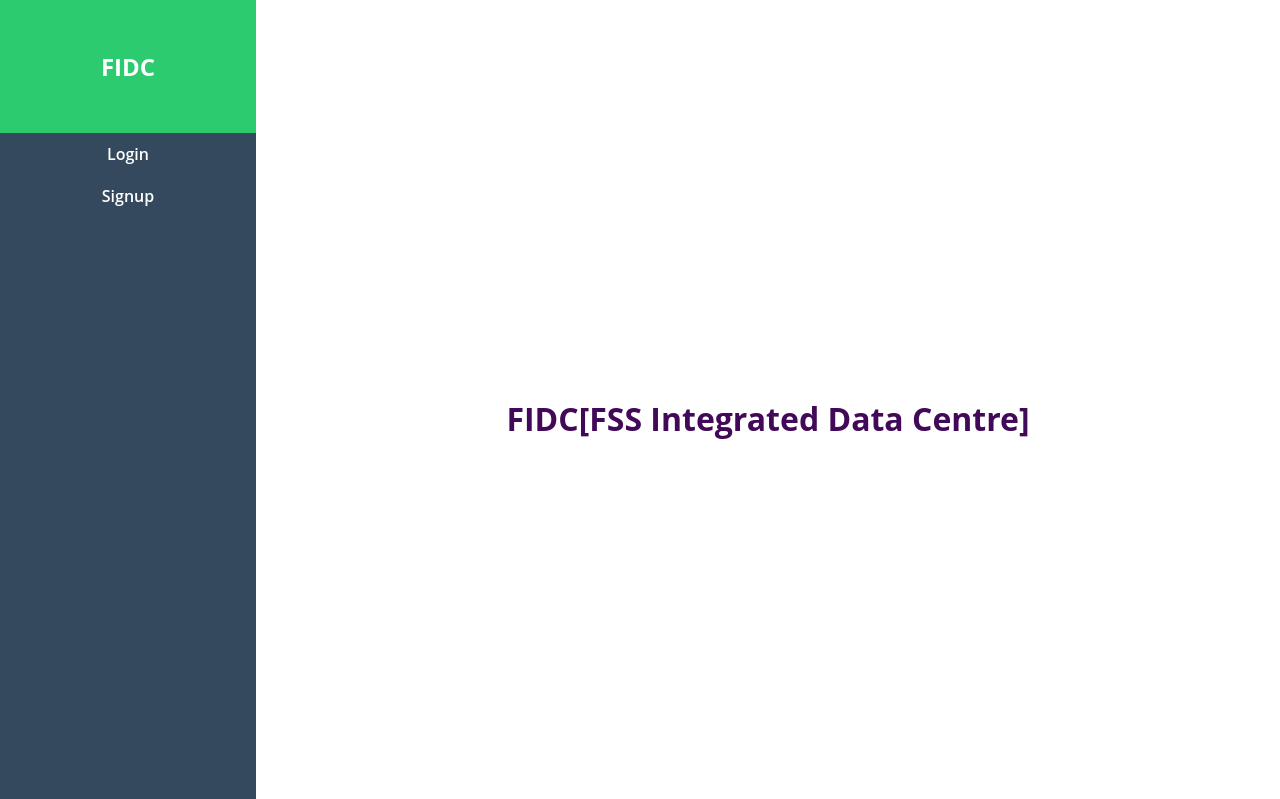
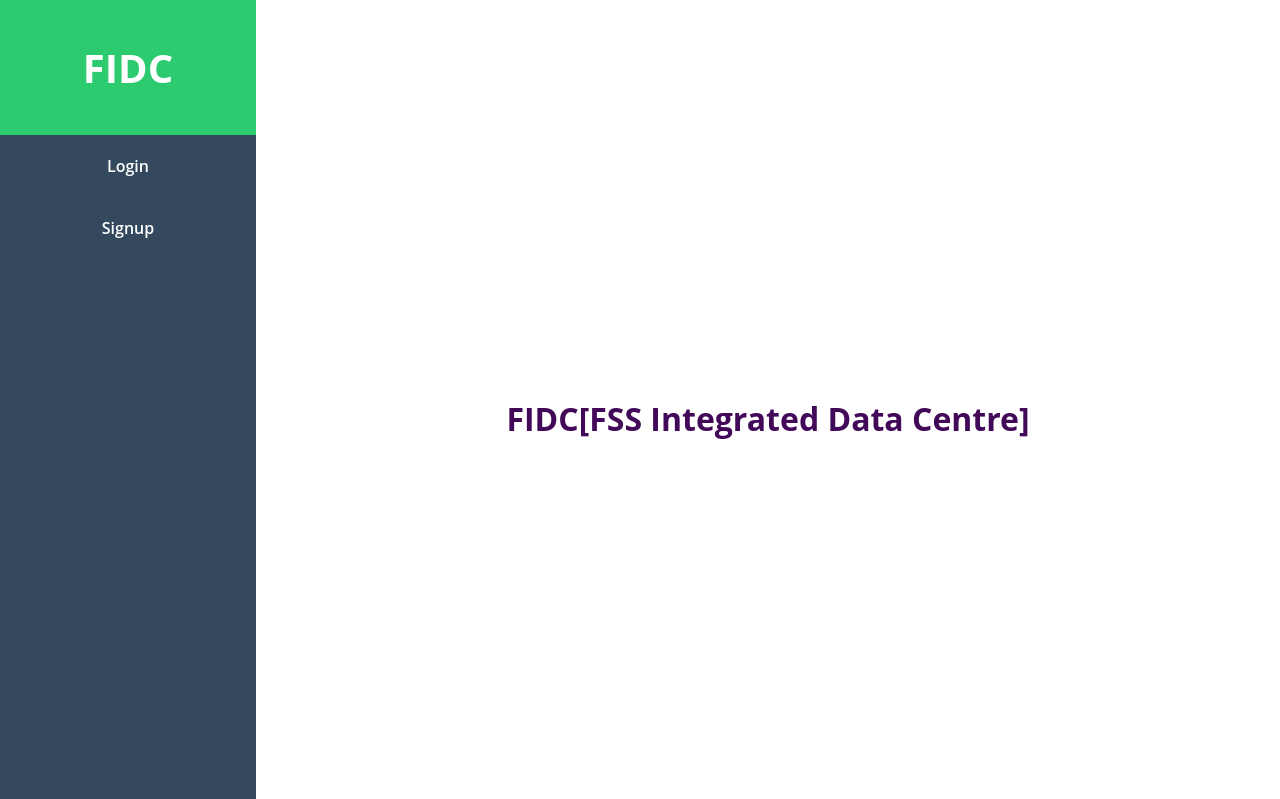
Before and after one commit to Adedayoke/FIDC-fork, a Python web app: template flask/templates/index.html in a window 1280 px wide. Shown: the top 799 px of the page. Run offline with Jinja, Linux system fonts and the light colour scheme; the template is opened without the code that fills it, so the values that code supplies are empty.

Commit message:
logo update

```diff
--- a/flask/templates/base.html
+++ b/flask/templates/base.html
@@ -24,11 +24,13 @@
       }
       .sidebar h1 {
         text-align: center;
-        padding: 50px 0;
+        padding: 40px 0;
         background-color: #2ccb6f;
+        font-size: 40px;
       }
       ul {
         list-style: none;
+        padding-top: 10px;
       }
       li {
         width: 100%;
@@ -36,8 +38,8 @@
         padding: 10px;
         font-weight: 600;
         font-style: normal;
-        font-variation-settings: "wdth" 100;
         cursor: pointer;
+        margin-bottom: 20px;
       }
       li a {
         text-decoration: none;
@@ -197,7 +199,7 @@
       }
       .login .inputSection input,
       .payment .inputSection input {
-        padding: 10px;
+        padding: 15px 20px;
         width: 80%;
         border: none;
         outline: none;
@@ -225,7 +227,7 @@
       .loginCont,
       .signupCont,
       .paymentCont {
-        width: 50%;
+        width: 60%;
         text-align: center;
       }
       .login form,
@@ -333,6 +335,7 @@
         padding: 10px;
         width: calc(100% / 3);
         font-weight: 700;
+        margin-bottom: 0;
       }
       .dashboardCont {
         height: 100%;
@@ -340,7 +343,7 @@
         /* overflow: hidden; */
       }
       .sectionCont {
-        height: 100%;
+        height: 80%;
         padding-top: 10px;
       }
       .section {
@@ -408,6 +411,9 @@
       }
       .sm-cont{
         display: none;
+      }
+      .sm-cont li{
+        margin-bottom: 0;
       }
       .tHistorySection{
         overflow: auto;
```
Also changed, not shown: flask/instance/users.db, flask/static/images/c29ec854-21f1-11ef-bca6-2cd05a85bff4_Big_bro.jpg (added), flask/static/images/d2a0fe46-21f1-11ef-b695-2cd05a85bff4_Auto_tone.png (added).
